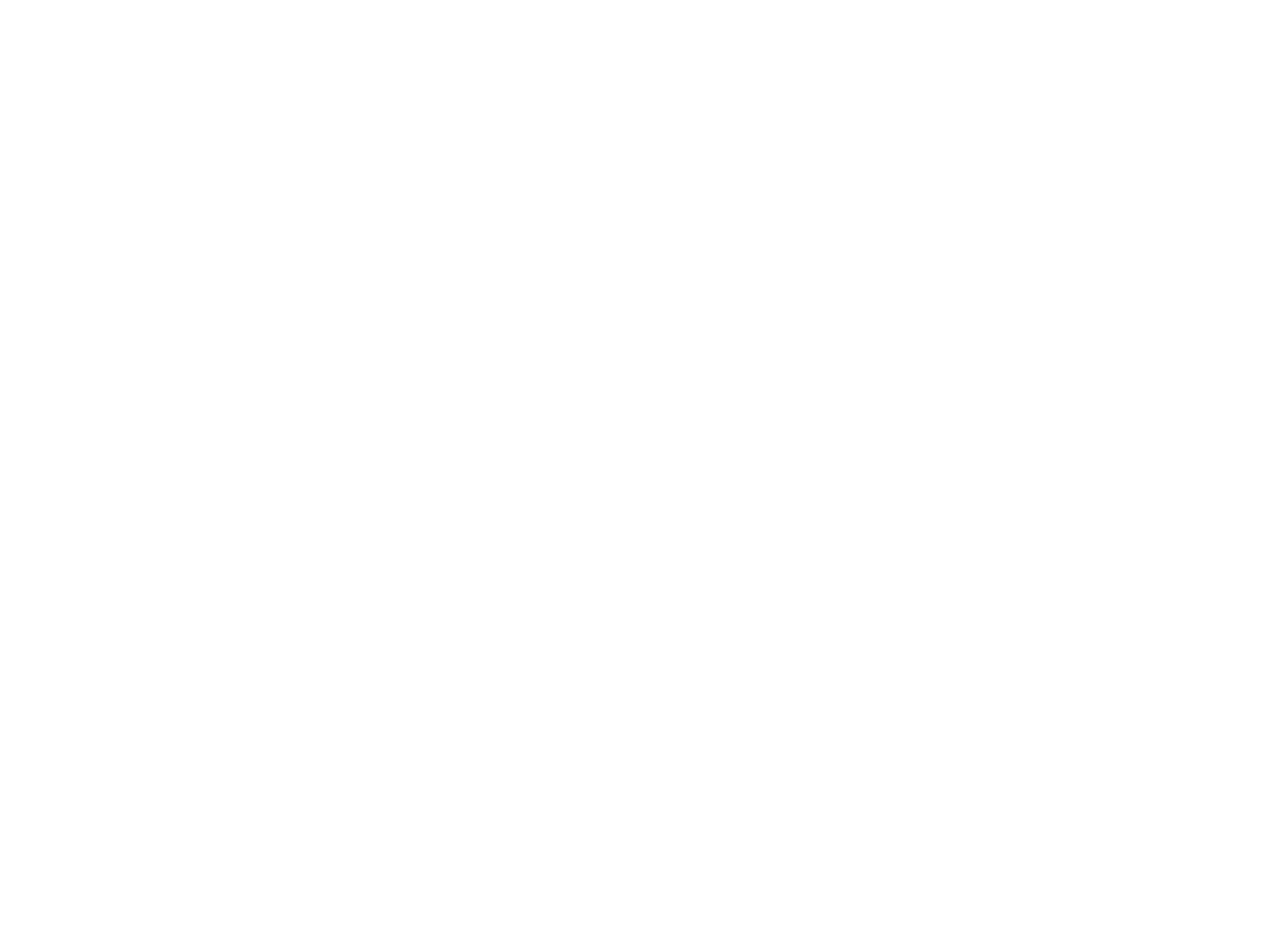
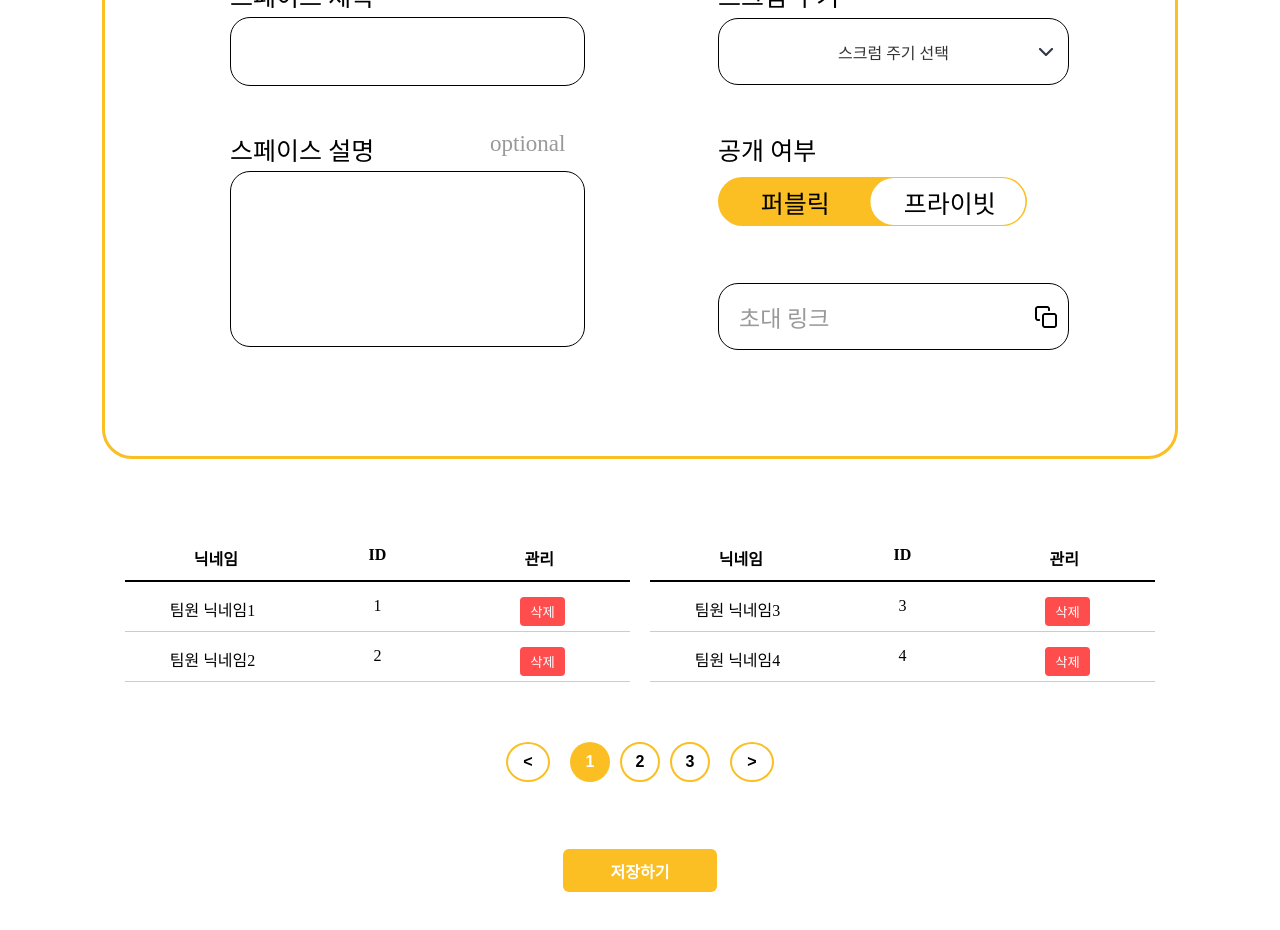
Before and after one commit to DailyScrumByProgrammers/modas-frontend, a React (Create React App) app: page /space/update in a window 1280 px wide. Before the commit this address had no page. Shown: the part 500-1430 px from the top of the page. Before the commit the page ends 800 px from the top, so only its background shows below. Built offline with nearby package versions, Linux system fonts and the light colour scheme.

Commit message:
스페이스 수정 페이지

```diff
--- a/src/App.js
+++ b/src/App.js
@@ -1,21 +1,22 @@
 //App.js
 
-import axios from "axios";
-import React, { useState, useEffect } from "react";
+import axios from 'axios';
+import React, { useState, useEffect } from 'react';
 import {
   BrowserRouter as Router,
   Route,
   Routes,
   useNavigate,
-} from "react-router-dom";
-import Dashboard from "./pages/dashBoard/dashBoardPage";
-import Search from "./pages/search/searchPage";
-import MainPage from "./pages/main/mainPage";
-import CreateSpacePage from "./pages/createSpace/createSpacePage";
+} from 'react-router-dom';
+import Dashboard from './pages/dashBoard/dashBoardPage';
+import Search from './pages/search/searchPage';
+import MainPage from './pages/main/mainPage';
+import CreateSpacePage from './pages/createSpace/createSpacePage';
+import UpdateSpacePage from './pages/updateSpace/updateSpacePage';
 
 function App() {
   const sendRequest = async () => {
-    const response = await axios.get("http://localhost:8000");
+    const response = await axios.get('http://localhost:8000');
     console.log(response);
     console.log(response.data);
   };
@@ -28,10 +29,11 @@
     <Router>
       <Routes>
         <Route path="/" element={<MainPage />} /> {/* 메인 페이지 */}
-        <Route path="/dash-board" element={<Dashboard />} />{" "}
+        <Route path="/dash-board" element={<Dashboard />} />{' '}
         {/* 대시보드 페이지 */}
         <Route path="/search" element={<Search />} /> {/* 검색 페이지 */}
         <Route path="/space" element={<CreateSpacePage />} />
+        <Route path="/space/update" element={<UpdateSpacePage />} />
         {/* 검색 페이지 */}
       </Routes>
     </Router>
--- a/src/apis/mainApi.js
+++ b/src/apis/mainApi.js
@@ -1,19 +1,53 @@
 export const fetchTeamSpaces = (page, itemsPerPage) => {
   // TeamSpace 데이터 예시
   const allTeamSpaces = [
-        { title: "스페이스제목1", leader: "스페이스 리더1", description: "스페이스 설명1" },
-        { title: "스페이스제목2", leader: "스페이스 리더2", description: "스페이스 설명2" },
-        { title: "스페이스제목3", leader: "스페이스 리더3", description: "스페이스 설명3" },
-        { title: "스페이스제목4", leader: "스페이스 리더4", description: "스페이스 설명4" },
-        { title: "스페이스제목5", leader: "스페이스 리더5", description: "스페이스 설명5" },
-        { title: "스페이스제목6", leader: "스페이스 리더6", description: "스페이스 설명6" },
-        { title: "스페이스제목6", leader: "스페이스 리더6", description: "스페이스 설명6" },
+    {
+      title: '스페이스제목1',
+      leader: '스페이스 리더1',
+      description: '스페이스 설명1',
+    },
+    {
+      title: '스페이스제목2',
+      leader: '스페이스 리더2',
+      description: '스페이스 설명2',
+    },
+    {
+      title: '스페이스제목3',
+      leader: '스페이스 리더3',
+      description: '스페이스 설명3',
+    },
+    {
+      title: '스페이스제목4',
+      leader: '스페이스 리더4',
+      description: '스페이스 설명4',
+    },
+    {
+      title: '스페이스제목5',
+      leader: '스페이스 리더5',
+      description: '스페이스 설명5',
+    },
+    {
+      title: '스페이스제목6',
+      leader: '스페이스 리더6',
+      description: '스페이스 설명6',
+    },
+    {
+      title: '스페이스제목6',
+      leader: '스페이스 리더6',
+      description: '스페이스 설명6',
+    },
 
-        { title: "스페이스제목6", leader: "스페이스 리더6", description: "스페이스 설명6" },
+    {
+      title: '스페이스제목6',
+      leader: '스페이스 리더6',
+      description: '스페이스 설명6',
+    },
 
-        { title: "스페이스제목6", leader: "스페이스 리더6", description: "스페이스 설명6" },
-
-
+    {
+      title: '스페이스제목6',
+      leader: '스페이스 리더6',
+      description: '스페이스 설명6',
+    },
   ];
 
   // 페이징 계산
@@ -25,3 +59,26 @@
     totalPages: Math.ceil(allTeamSpaces.length / itemsPerPage), // 총 페이지 수 계산
   };
 };
+
+export const fetchTeamUsers = (page, itemsPerPage) => {
+  const users = [
+    { nickName: '팀원 닉네임1', id: 1 },
+    { nickName: '팀원 닉네임2', id: 2 },
+    { nickName: '팀원 닉네임3', id: 3 },
+    { nickName: '팀원 닉네임4', id: 4 },
+    { nickName: '팀원 닉네임5', id: 5 },
+    { nickName: '팀원 닉네임6', id: 6 },
+    { nickName: '팀원 닉네임7', id: 7 },
+    { nickName: '팀원 닉네임8', id: 8 },
+    { nickName: '팀원 닉네임9', id: 9 },
+  ];
+
+  // 페이징 계산
+  const startIndex = (page - 1) * itemsPerPage;
+  const endIndex = startIndex + itemsPerPage;
+
+  return {
+    data: users.slice(startIndex, endIndex), // 페이지에 해당하는 데이터만 자르기
+    totalPages: Math.ceil(users.length / itemsPerPage), // 총 페이지 수 계산
+  };
+};
--- /dev/null
+++ b/src/component/users.js
@@ -0,0 +1,33 @@
+import styles from './users.module.css';
+
+const User = ({ users, onDelete }) => {
+  const userGroups = [];
+  for (let i = 0; i < users.length; i += 2) {
+    userGroups.push(users.slice(i, i + 2));
+  }
+
+  return (
+    <div>
+      <div className={styles.gridContainer}>
+        {userGroups.map((group, index) => (
+          <div key={index} className={styles.groupContainer}>
+            <div className={styles.headerContainer}>
+              <div>닉네임</div>
+              <div>ID</div>
+              <div>관리</div>
+            </div>
+            {group.map((user) => (
+              <div key={user.id} className={styles.userRow}>
+                <span>{user.nickName}</span>
+                <span>{user.id}</span>
+                <button onClick={() => onDelete(user.id)}>삭제</button>
+              </div>
+            ))}
+          </div>
+        ))}
+      </div>
+    </div>
+  );
+};
+
+export default User;
--- /dev/null
+++ b/src/component/users.module.css
@@ -0,0 +1,43 @@
+/* 그리드 스타일: 2열로 유저 정보를 배치 */
+.gridContainer {
+  display: grid;
+  grid-template-columns: repeat(2, 1fr); /* 2열로 설정 */
+  gap: 20px; /* 각 열 간 간격 */
+}
+
+/* 각 그룹(헤더 + 유저 정보 두 명씩) */
+.groupContainer {
+  display: flex;
+  flex-direction: column;
+  gap: 10px;
+}
+
+.headerContainer {
+  display: grid;
+  grid-template-columns: 1fr 1fr 1fr; /* 닉네임, ID, 관리 3열 */
+  font-weight: bold;
+  padding: 10px;
+  text-align: center;
+  border-bottom: 2px solid #000; /* 헤더 아래에 구분선 추가 */
+}
+
+.userRow {
+  display: grid;
+  grid-template-columns: 1fr 1fr 1fr; /* 닉네임, ID, 삭제 버튼 3열 */
+  padding: 5px;
+  justify-items: center; /* 항목들을 가로로 중앙 정렬 */
+  border-bottom: 1px solid #ccc; /* 유저 항목들 아래에 구분선 추가 */
+}
+
+button {
+  padding: 5px 10px;
+  background-color: #ff4d4d;
+  color: white;
+  border: none;
+  border-radius: 4px;
+  cursor: pointer;
+}
+
+button:hover {
+  background-color: #ff0000;
+}
--- a/src/pages/createSpace/createSpacePage.module.css
+++ b/src/pages/createSpace/createSpacePage.module.css
@@ -25,6 +25,6 @@
   color: #fbbf24;
   top: 62px;
   left: 436px;
-  font-family: "Noto Sans KR";
+  font-family: 'Noto Sans KR';
   font-weight: 700;
 }
--- /dev/null
+++ b/src/pages/updateSpace/updateSpacePage.js
@@ -0,0 +1,114 @@
+import React, { useEffect, useState } from 'react';
+import Header from '../../component/header';
+import Dropdown from '../../component/dropdown';
+import ToggleSwitch from '../../component/toggleSwitch';
+import InviteLink from '../../component/inviteLink';
+import styles from '../createSpace/createSpacePage.module.css';
+import SpaceTitle from '../../component/spaceTitle';
+import SpaceDescription from '../../component/spaceDescription';
+import ActionButton from '../../component/actionButton';
+import { fetchTeamUsers } from '../../apis/mainApi';
+import User from '../../component/users';
+import style from './updateSpacePage.module.css';
+
+const ITEMS_PER_PAGE = 4; // 한 페이지에 표시할 팀원 수
+
+const UpdateSpacePage = () => {
+  const [selectedOption, setSelectedOption] = useState('스크럼 주기 선택');
+  const [isOpen, setIsOpen] = useState(false);
+  const [isPublic, setIsPublic] = useState(true);
+  const [users, setUsers] = useState([]);
+  const [currentPage, setCurrentPage] = useState(1); // 현재 페이지 상태
+  const [totalPages, setTotalPages] = useState(1); // 전체 페이지 수
+
+  useEffect(() => {
+    // 페이징된 데이터를 가져오는 함수
+    const response = fetchTeamUsers(currentPage, ITEMS_PER_PAGE);
+    setUsers(response.data);
+    setTotalPages(response.totalPages);
+  }, [currentPage]);
+
+  // 페이지 변경 핸들러
+  const handlePageChange = (newPage) => {
+    if (newPage >= 1 && newPage <= totalPages) {
+      setCurrentPage(newPage);
+    }
+  };
+
+  const toggleDropdown = () => {
+    setIsOpen(!isOpen);
+  };
+
+  const handleOptionClick = (option) => {
+    setSelectedOption(option);
+    setIsOpen(false);
+  };
+
+  const toggleSwitch = () => {
+    setIsPublic(!isPublic);
+  };
+
+  const handleDelete = () => {
+    console.log();
+  };
+
+  return (
+    <div className={styles.createSpacePage}>
+      <Header />
+      <div className={styles.createSpace}>
+        <div className={styles.createSpaceTitle}>스페이스 수정</div>
+        <SpaceTitle />
+        <Dropdown
+          selectedOption={selectedOption}
+          isOpen={isOpen}
+          toggleDropdown={toggleDropdown}
+          handleOptionClick={handleOptionClick}
+        />
+        <SpaceDescription />
+        <ToggleSwitch isPublic={isPublic} toggleSwitch={toggleSwitch} />
+        <InviteLink />
+
+        {/* 유저 목록 */}
+
+        <div className={style.usersSection}>
+          <User users={users} onDelete={handleDelete} />
+        </div>
+        {/* 페이징 버튼 */}
+        <div className={style.pagination}>
+          <button
+            className={style.pageButton}
+            onClick={() => handlePageChange(currentPage - 1)}
+            disabled={currentPage === 1}
+          >
+            &lt;
+          </button>
+
+          {Array.from({ length: totalPages }, (_, index) => (
+            <button
+              key={index + 1}
+              className={`${style.pageNumber} ${
+                currentPage === index + 1 ? style.activePage : ''
+              }`}
+              onClick={() => handlePageChange(index + 1)}
+            >
+              {index + 1}
+            </button>
+          ))}
+
+          <button
+            className={style.pageButton}
+            onClick={() => handlePageChange(currentPage + 1)}
+            disabled={currentPage === totalPages}
+          >
+            &gt;
+          </button>
+        </div>
+      </div>
+      <div className={style.container}>
+        <ActionButton text={'저장하기'} />
+      </div>
+    </div>
+  );
+};
+
+export default UpdateSpacePage;
--- /dev/null
+++ b/src/pages/updateSpace/updateSpacePage.module.css
@@ -0,0 +1,71 @@
+.pagination {
+  display: flex;
+  justify-content: center;
+  padding: 40px;
+}
+
+.pageButton {
+  padding: 10px 20px;
+  margin: 0 10px;
+  border: 1px solid #ddd;
+  background-color: #f1f1f1;
+  cursor: pointer;
+}
+
+.pageButton:disabled {
+  background-color: #ddd;
+  cursor: not-allowed;
+}
+
+.pagination {
+  display: flex;
+  justify-content: center;
+  align-items: center;
+  margin-top: 20px;
+  gap: 10px;
+}
+
+.pageButton,
+.pageNumber {
+  width: 40px;
+  height: 40px;
+  border-radius: 50%;
+  display: flex;
+  justify-content: center;
+  align-items: center;
+  border: 2px solid #fbbf24;
+  background-color: #fff;
+  color: #000;
+  font-size: 16px;
+  cursor: pointer;
+  font-weight: bold;
+  transition: background-color 0.3s ease;
+}
+
+.pageButton:hover,
+.pageNumber:hover {
+  background-color: #fbbf24;
+  color: #fff;
+}
+
+.pageButton:disabled,
+.pageNumber:disabled {
+  background-color: #fff;
+  color: #000;
+  border: 2px solid #fbbf24;
+  cursor: not-allowed;
+}
+
+.activePage {
+  background-color: #fbbf24 !important;
+  color: #fff !important;
+  border: none;
+}
+
+.usersSection {
+  margin-top: 700px;
+}
+
+.container {
+  margin-top: -20%;
+}
```
Lines whose indentation alone changed are shown as unchanged.
